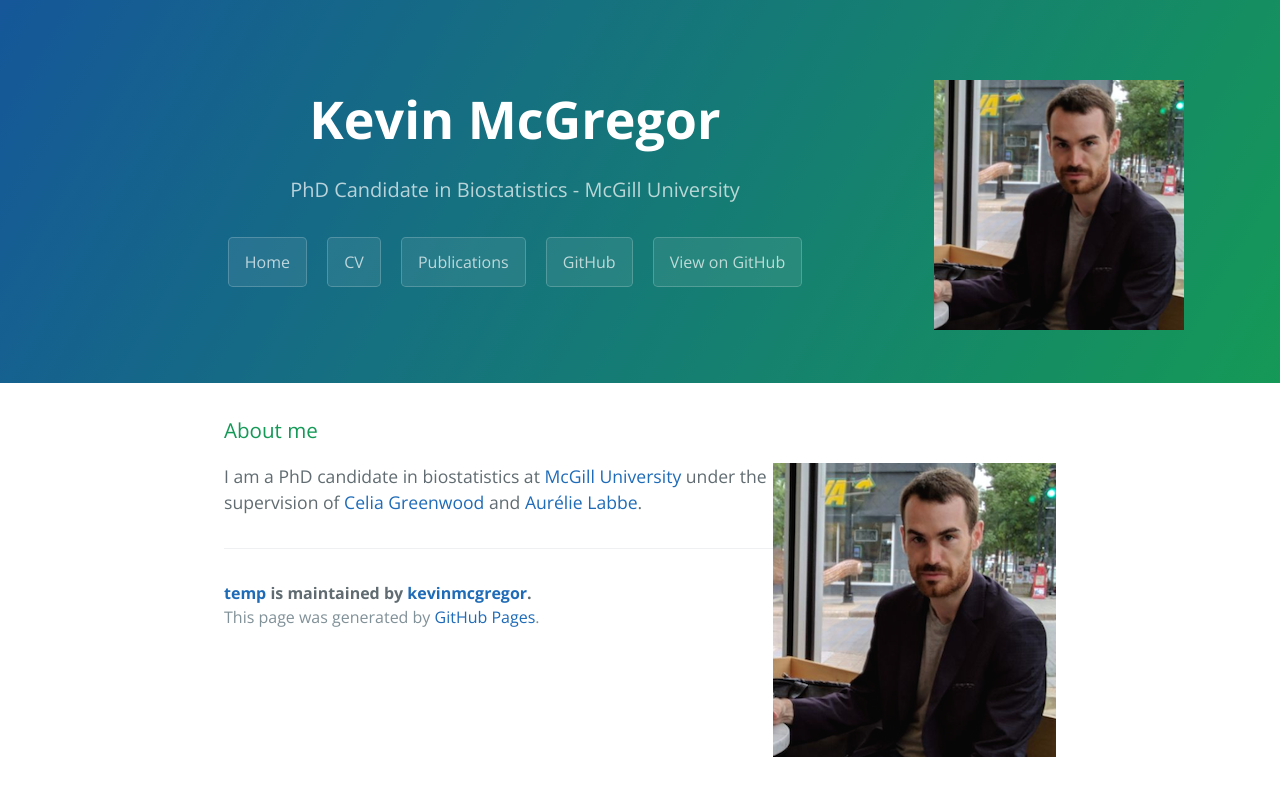
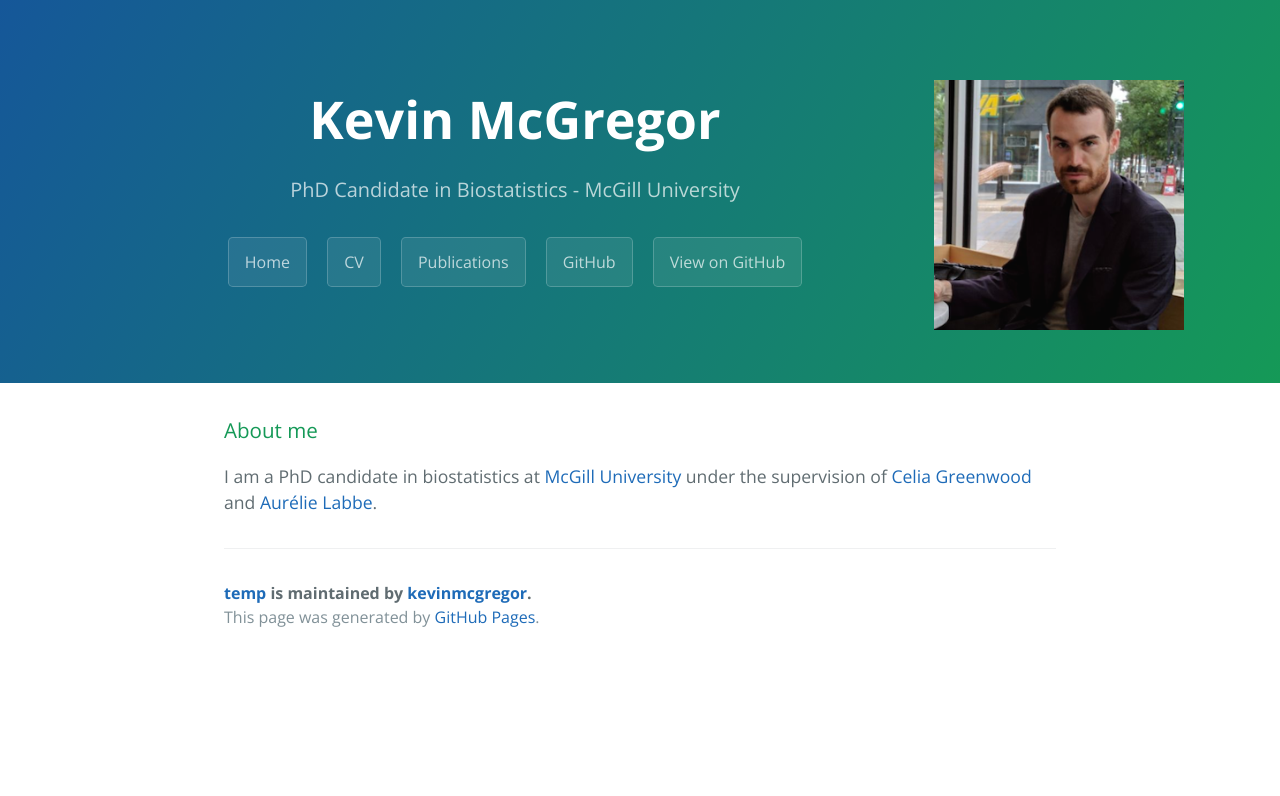
Before and after one commit to kevinmcgregor/temp, a Jekyll site: the page built from index.md, in a window 1280 px wide. Shown: the top 796 px of the page. Built offline with Jekyll 4.4.1, drawn with Linux system fonts in a browser that asks for light colours; our own code applies the rules of GitHub Pages for plain Markdown files.

Commit message:
removed picture from main page

```diff
--- a/index.md
+++ b/index.md
@@ -3,8 +3,6 @@
 ---
 
 ### About me
-
-<img align="right" src="./pictures/kevin_picture.png" />
 
 I am a PhD candidate in biostatistics at [McGill University](https://www.mcgill.ca/epi-biostat-occh/academic-programs/grad/biostatistics) under the supervision of [Celia Greenwood](https://www.mcgill.ca/statisticalgenetics/people) and [Aurélie Labbe](http://www.hec.ca/en/profs/aurelie.labbe.html).
 
```
